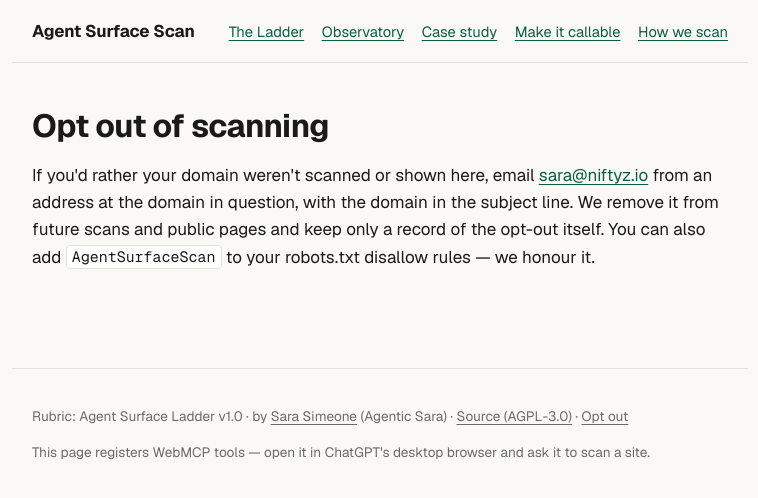
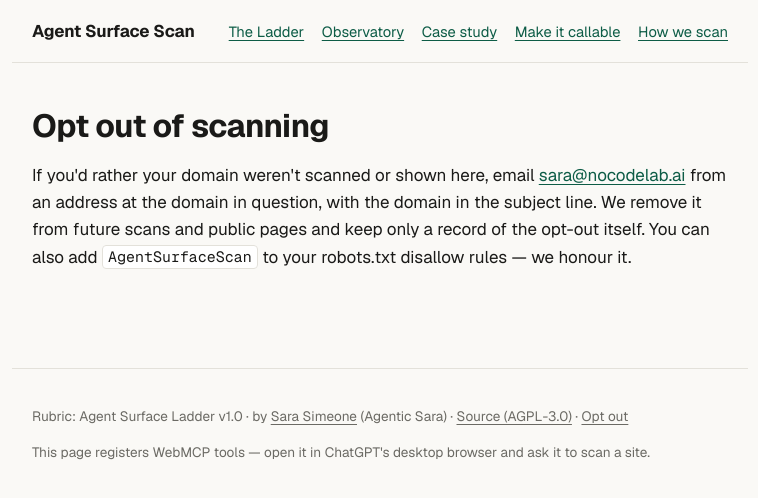
Before and after one commit to Niftyzio/scanwebmcp, a Next.js app: page /opt-out in a window 1280 px wide. Shown: the top 498 px of the page, without its empty margins (260-1018 px from the left). Built offline with nearby package versions, Linux system fonts and the light colour scheme.

Commit message:
Byline links to LinkedIn; contact email is sara@nocodelab.ai

```diff
--- a/app/layout.tsx
+++ b/app/layout.tsx
@@ -31,7 +31,7 @@
     "@type": "Person",
     name: "Sara Simeone",
     alternateName: "Agentic Sara",
-    url: "https://www.nocodelab.ai",
+    url: "https://www.linkedin.com/in/sarasimeone/",
   },
 };
 
@@ -59,7 +59,7 @@
         <footer className="site-footer">
           <p>
             Rubric: Agent Surface Ladder v1.0 · by{" "}
-            <a href="https://www.nocodelab.ai" rel="author">
+            <a href="https://www.linkedin.com/in/sarasimeone/" rel="author">
               Sara Simeone
             </a>{" "}
             (Agentic Sara) · <a href="https://github.com/Niftyzio/scanwebmcp">Source (AGPL-3.0)</a> ·{" "}
--- a/app/map/page.tsx
+++ b/app/map/page.tsx
@@ -31,8 +31,8 @@
       <p>
         Fixed fee, one to two weeks, working alongside your team rather than instead of it — you end
         up owning the map and understanding it. Delivered by{" "}
-        <a href="https://www.nocodelab.ai" rel="author">Sara Simeone</a> (Agentic Sara), author of
-        the <a href="/ladder">Agent Surface Ladder</a>.
+        <a href="https://www.linkedin.com/in/sarasimeone/" rel="author">Sara Simeone</a> (Agentic
+        Sara), author of the <a href="/ladder">Agent Surface Ladder</a>.
       </p>
 
       <section className="cta">
@@ -40,7 +40,7 @@
         <p>
           <a
             className="button"
-            href="mailto:sara@niftyz.io?subject=Agent%20Opportunity%20Map&body=My%20scan%3A%20(paste%20your%20result%20URL)"
+            href="mailto:sara@nocodelab.ai?subject=Agent%20Opportunity%20Map&body=My%20scan%3A%20(paste%20your%20result%20URL)"
           >
             Enquire about the Map
           </a>
--- a/app/opt-out/page.tsx
+++ b/app/opt-out/page.tsx
@@ -8,8 +8,8 @@
       <h1>Opt out of scanning</h1>
       <p>
         If you&apos;d rather your domain weren&apos;t scanned or shown here, email{" "}
-        <a href="mailto:sara@niftyz.io?subject=Agent%20Surface%20Scan%20opt-out">
-          sara@niftyz.io
+        <a href="mailto:sara@nocodelab.ai?subject=Agent%20Surface%20Scan%20opt-out">
+          sara@nocodelab.ai
         </a>{" "}
         from an address at the domain in question, with the domain in the subject line. We remove it
         from future scans and public pages and keep only a record of the opt-out itself. You can
```
